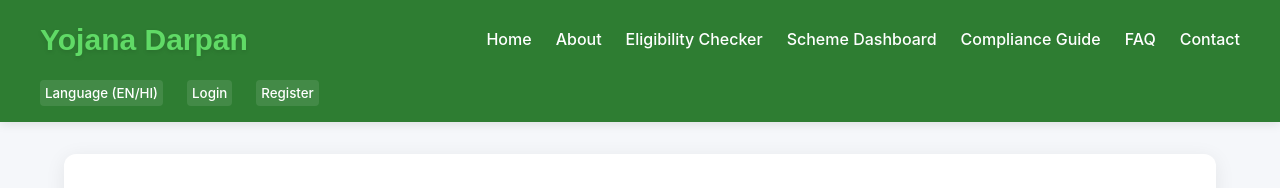
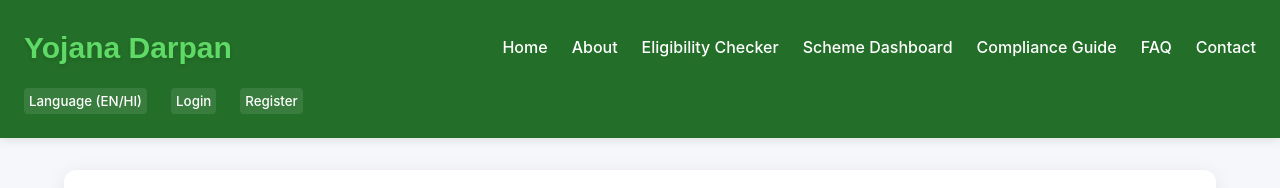
Before and after one commit to ShubhamtechCoder/YojanaDarpan, a plain HTML site: page index.html in a window 1280 px wide. Shown: the top 188 px of the page. Drawn offline with nearby package versions, Linux system fonts and the light colour scheme; a web font is replaced by a local one.

Commit message:
Update styles.css

```diff
--- a/styles.css
+++ b/styles.css
@@ -10,6 +10,7 @@
     color: #60da66; /* Primary */
     font-family: 'Inter Bold', sans-serif;
     text-shadow: 0 2px 4px rgba(0,0,0,0.1);
+
 }
 body {
     font-family: 'Inter', sans-serif;
@@ -21,9 +22,13 @@ body {
     flex-direction: column;
 }
 
+.contact{
+    justify-content: center;
+}
+
 /* Header & Navigation */
 header {
-    background-color: #2e7d32;
+    background-color:  #236e28;
     color: white;
     padding: 1rem;
     position: sticky;
@@ -33,13 +38,14 @@ header {
 }
 
 nav {
-    max-width: 1200px;
+
     margin: 0 auto;
     display: flex;
     justify-content: space-between;
     align-items: center;
     flex-wrap: wrap;
     gap: 1rem;
+    padding: 8px;
 }
 
 nav h1 a {
```
